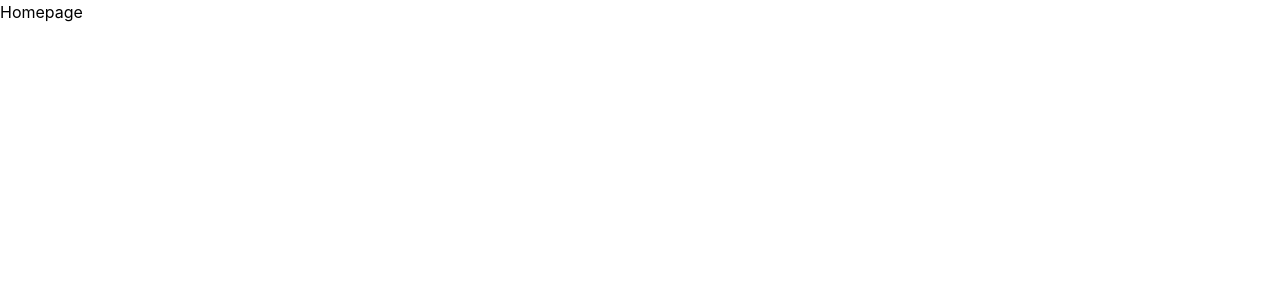
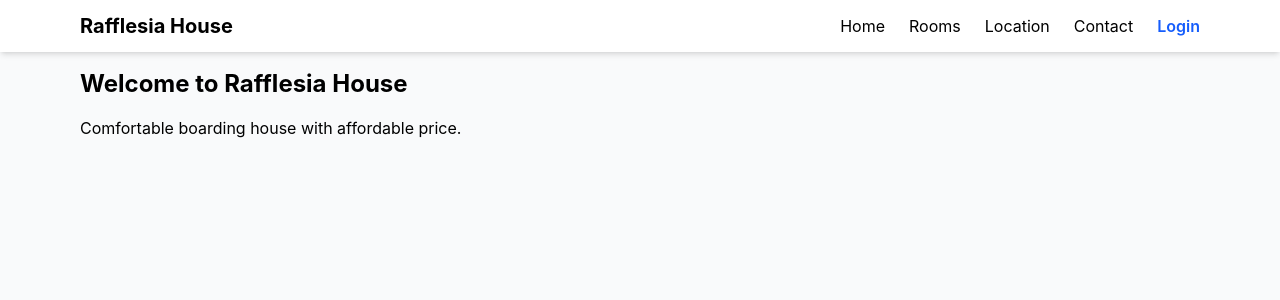
Before and after one commit to alderrr/rafflesia-house, a React (Vite) app in the folder client/: page / in a window 1280 px wide. Shown: the top 300 px of the page. Built offline with nearby package versions, Linux system fonts and the light colour scheme.

Commit message:
feat: created layout and navbar

```diff
--- a/client/src/App.jsx
+++ b/client/src/App.jsx
@@ -1,12 +1,21 @@
 import { Routes, Route } from "react-router-dom";
+import MainLayout from "./layouts/MainLayout";
+
+import HomePage from "./pages/HomePage";
+import RoomsPage from "./pages/RoomsPage";
+import LocationPage from "./pages/LocationPage";
+import ContactPage from "./pages/ContactPage";
 
 function App() {
   return (
     <Routes>
-      <Route path="/" element={<h1>Homepage</h1>} />
-      <Route path="/rooms" element={<h1>Room List</h1>} />
-      <Route path="/location" element={<h1>Location</h1>} />
-      <Route path="/contact" element={<h1>Contact</h1>} />
+      <Route element={<MainLayout />}>
+        <Route path="/" element={<HomePage />} />
+        <Route path="/rooms" element={<RoomsPage />} />
+        <Route path="/location" element={<LocationPage />} />
+        <Route path="/contact" element={<ContactPage />} />
+      </Route>
+
       <Route path="/login" element={<h1>Login</h1>} />
     </Routes>
   );
--- /dev/null
+++ b/client/src/layouts/MainLayout.jsx
@@ -0,0 +1,31 @@
+import { Link, Outlet } from "react-router-dom";
+
+function MainLayout() {
+  return (
+    <div className="min-h-screen bg-gray-50">
+      {/* Navbar */}
+      <nav className="bg-white shadow-md">
+        <div className="max-w-6xl mx-auto px-4 py-3 flex justify-between items-center">
+          <h1 className="text-xl font-bold">Rafflesia House</h1>
+
+          <div className="flex gap-6">
+            <Link to="/">Home</Link>
+            <Link to="/rooms">Rooms</Link>
+            <Link to="/location">Location</Link>
+            <Link to="/contact">Contact</Link>
+            <Link to="/login" className="text-blue-600 font-semibold">
+              Login
+            </Link>
+          </div>
+        </div>
+      </nav>
+
+      {/* Content */}
+      <main className="max-w-6xl mx-auto p-4">
+        <Outlet />
+      </main>
+    </div>
+  );
+}
+
+export default MainLayout;
--- /dev/null
+++ b/client/src/pages/ContactPage.jsx
@@ -0,0 +1,9 @@
+function ContactPage() {
+  return (
+    <div>
+      <h1 className="text-2xl font-bold">Contact</h1>
+    </div>
+  );
+}
+
+export default ContactPage;
--- /dev/null
+++ b/client/src/pages/HomePage.jsx
@@ -0,0 +1,11 @@
+function HomePage() {
+  return (
+    <div>
+      <h1 className="text-2xl font-bold mb-4">Welcome to Rafflesia House</h1>
+
+      <p>Comfortable boarding house with affordable price.</p>
+    </div>
+  );
+}
+
+export default HomePage;
--- /dev/null
+++ b/client/src/pages/LocationPage.jsx
@@ -0,0 +1,9 @@
+function LocationPage() {
+  return (
+    <div>
+      <h1 className="text-2xl font-bold">Location</h1>
+    </div>
+  );
+}
+
+export default LocationPage;
--- /dev/null
+++ b/client/src/pages/RoomsPage.jsx
@@ -0,0 +1,9 @@
+function RoomsPage() {
+  return (
+    <div>
+      <h1 className="text-2xl font-bold">Room List</h1>
+    </div>
+  );
+}
+
+export default RoomsPage;
```
